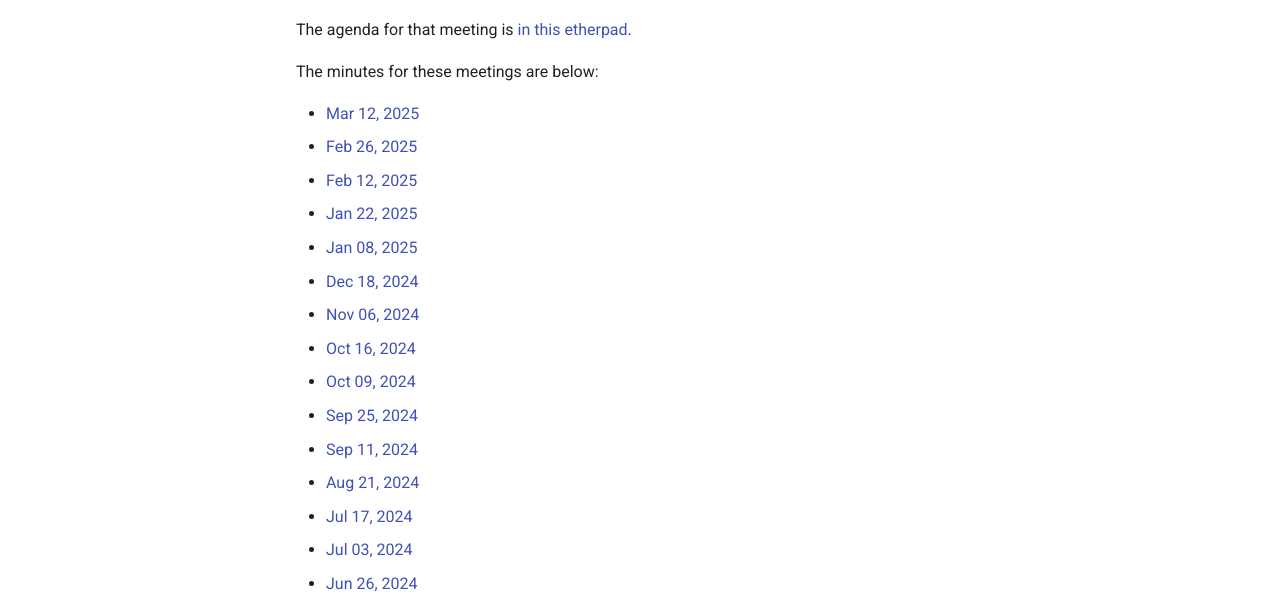
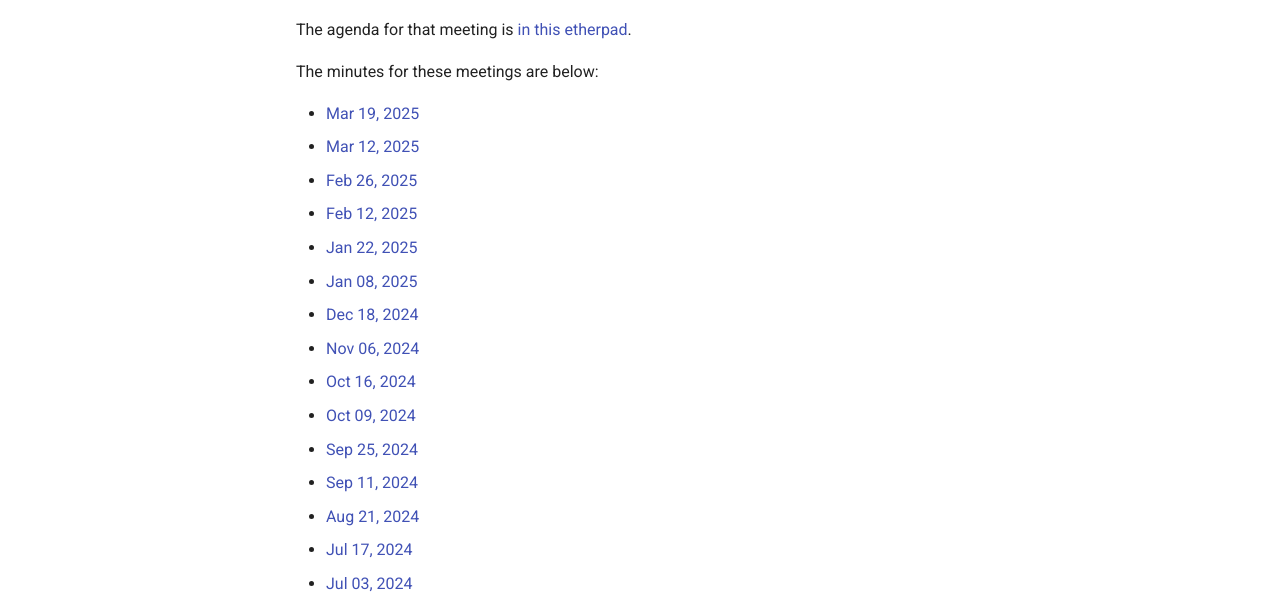
Before and after one commit to rdo-infra/rdo-mkdocs-website, an MkDocs documentation site: the page built from docs/community/community-meeting.md, in a window 1280 px wide and 900 px high. Shown: the part 303-897 px from the top of the window. Built offline with MkDocs 1.6.1 and Material for MkDocs 9.7.7, drawn with Linux system fonts in a browser that asks for light colours.

Commit message:
Added Mar 19 meeting
Change-Id: Idc190ab818f5f064d82fce4dfe3f3750507775be

```diff
--- a/docs/community/community-meeting.md
+++ b/docs/community/community-meeting.md
@@ -13,6 +13,7 @@ etherpad](https://etherpad.openstack.org/p/RDO-Meeting).
 
 The minutes for these meetings are below:
 
+* [Mar 19, 2025](https://lists.rdoproject.org/archives/list/dev@lists.rdoproject.org/thread/QNS5BMVJ73BZUMKNVPVOYF6OUC4FH4KN/)
 * [Mar 12, 2025](https://lists.rdoproject.org/archives/list/dev@lists.rdoproject.org/thread/CRKWOQYEKCWWB7CRHJYKKJU7LMZSZRKD/)
 * [Feb 26, 2025](https://lists.rdoproject.org/archives/list/dev@lists.rdoproject.org/thread/6OHVZBOKOW4JRJ2TJPOWGHYZBFS6FEN6/)
 * [Feb 12, 2025](https://lists.rdoproject.org/archives/list/dev@lists.rdoproject.org/thread/HIKJSCEWULBNBRUOCUHHGNAC2YTCTQR2/)
```
